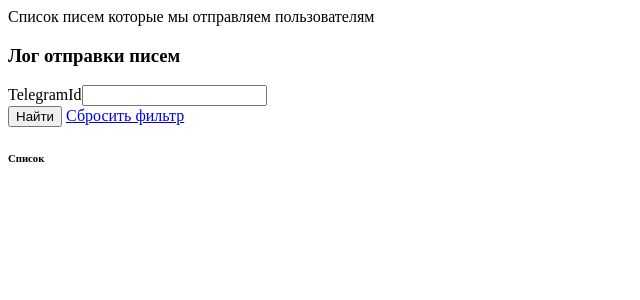
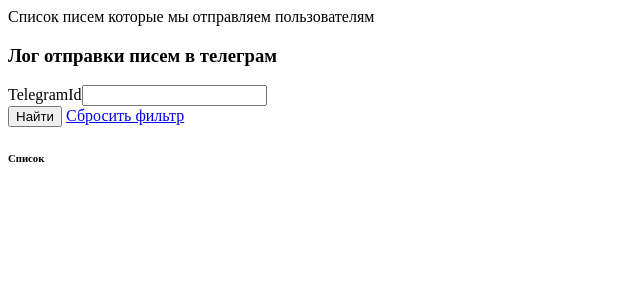
Before and after one commit to markmoskalenko/yii2-mailing, a PHP site: template src/backend/views/telegram-send-log/index.php in a window 1280 px wide. Shown: the top 300 px of the page, without its empty margins (0-640 px from the left). Run offline with PHP 8.4, Linux system fonts and the light colour scheme; the template is opened without the code that fills it: most values are stand-ins (such as "Sample title", 1, 10 or a date in 2020); form fields are guessed from the names that the template uses; data that the repository does not hold is empty; some libraries are stand-ins or nearby versions.

Commit message:
Отправка в телеграм

```diff
--- a/src/backend/views/email-send-log/index.php
+++ b/src/backend/views/email-send-log/index.php
@@ -10,7 +10,7 @@ use yii\grid\GridView;
 /* @var $searchModel TemplateSearch */
 /* @var $dataProvider yii\data\ActiveDataProvider */
 
-$this->title = 'Лог отправки писем';
+$this->title = 'Лог отправки писем на почту';
 $this->params['breadcrumbs'][] = $this->title;
 ?>
 <div class="page-header row no-gutters py-4">
--- a/src/backend/views/telegram-send-log/index.php
+++ b/src/backend/views/telegram-send-log/index.php
@@ -10,7 +10,7 @@ use yii\grid\GridView;
 /* @var $searchModel TemplateSearch */
 /* @var $dataProvider yii\data\ActiveDataProvider */
 
-$this->title = 'Лог отправки писем';
+$this->title = 'Лог отправки писем в телеграм';
 $this->params['breadcrumbs'][] = $this->title;
 ?>
 <div class="page-header row no-gutters py-4">
```
